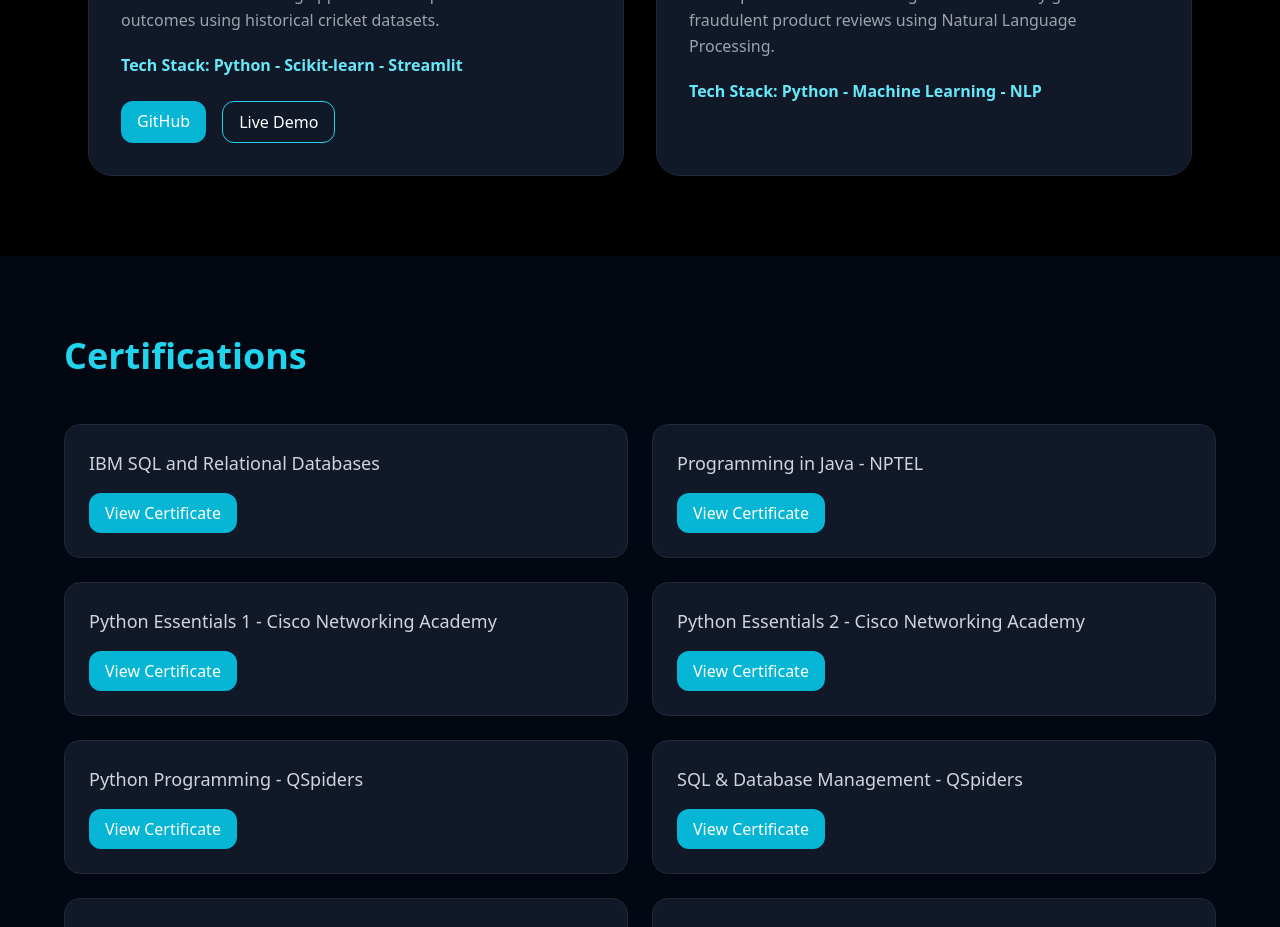
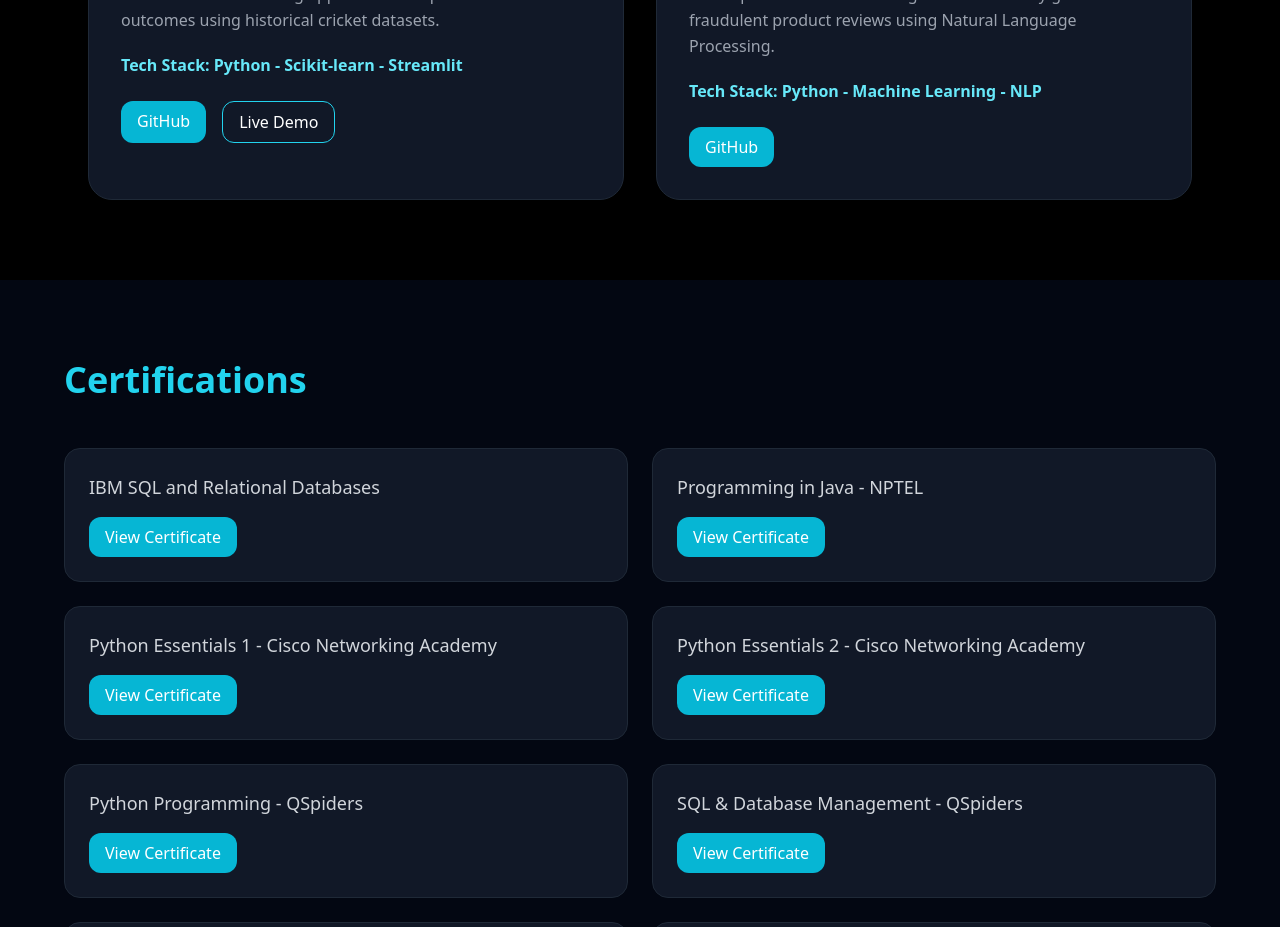
Before and after one commit to csvedavyasa2003-dot/Vedavyasa_portfolio, a React (Create React App) app: page / in a window 1280 px wide. Shown: the part 4880-5807 px from the top of the page. Built offline with nearby package versions, Linux system fonts and the light colour scheme.

Commit message:
Add Fake Review GitHub link

```diff
--- a/src/App.js
+++ b/src/App.js
@@ -107,7 +107,7 @@ export default function App() {
       title: 'Fake Review Detection System',
       desc: 'Developed a machine learning model to classify genuine and fraudulent product reviews using Natural Language Processing.',
       stack: 'Python - Machine Learning - NLP',
-      github: '',
+      github: 'https://github.com/csvedavyasa2003-dot/fake-review-detection-system',
       live: '',
     },
   ];
```
